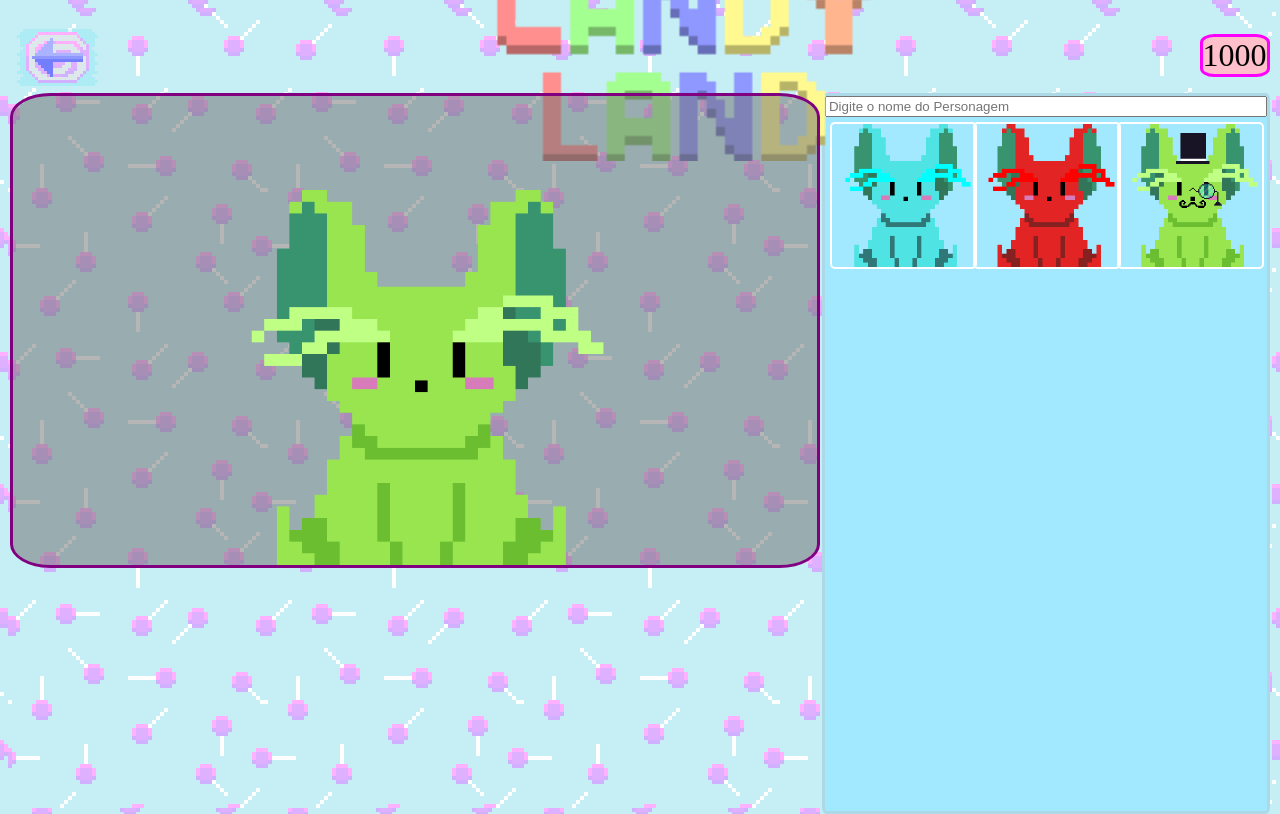
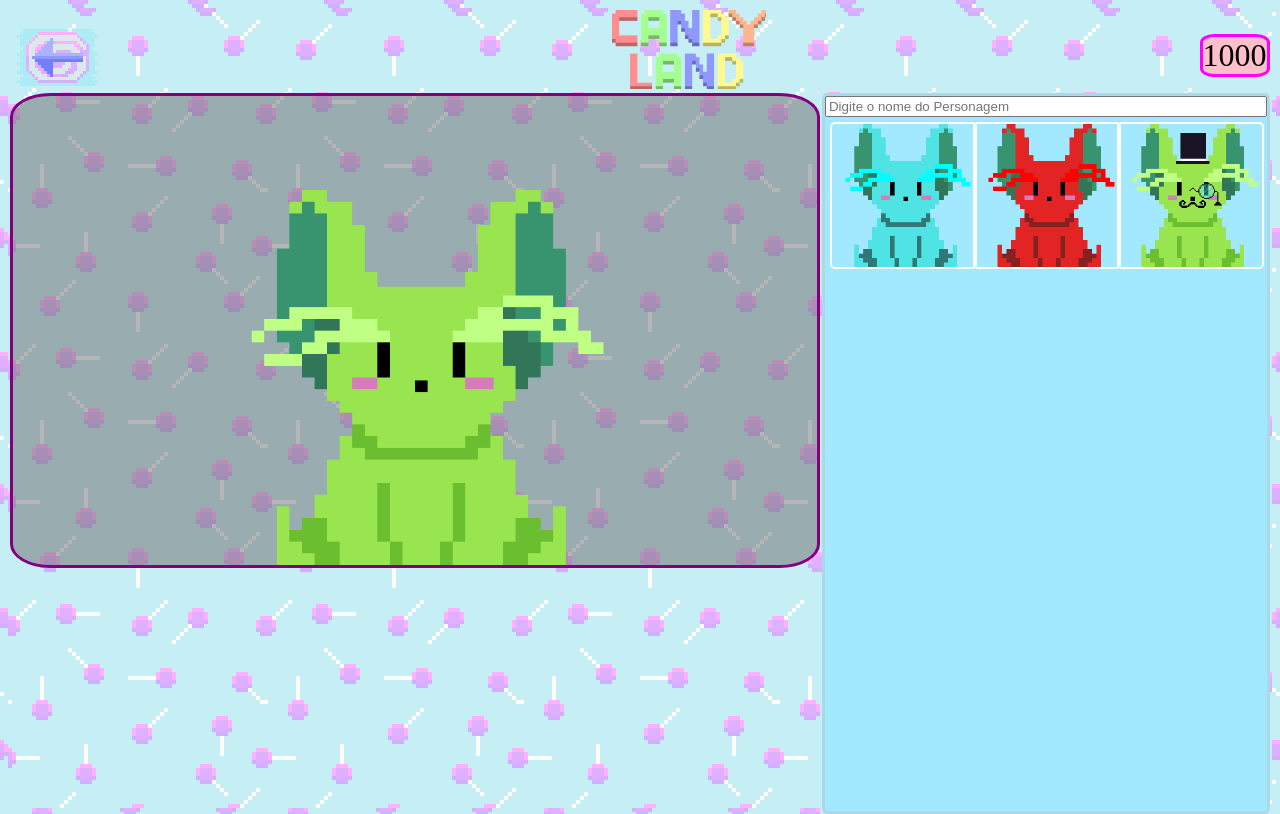
Before and after one commit to M4rys/UME, a plain HTML site: page Loja/index.html in a window 1280 px wide. Drawn offline with Linux system fonts and the light colour scheme.

Commit message:
Update StiloL.css

```diff
--- a/Loja/StiloL.css
+++ b/Loja/StiloL.css
@@ -19,8 +19,7 @@ header.group1 {
 
 .titulo{
     position: relative;
-    height: 250%;
-    bottom: 60%;
+    height: 100%;
 
 }
 .topo {
```
